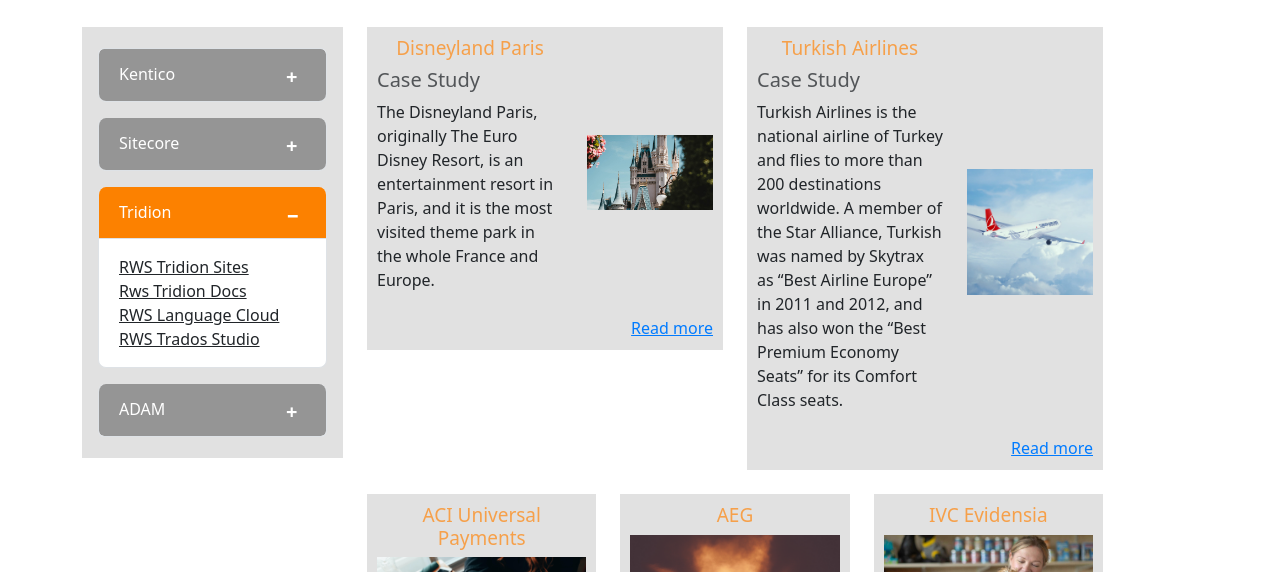
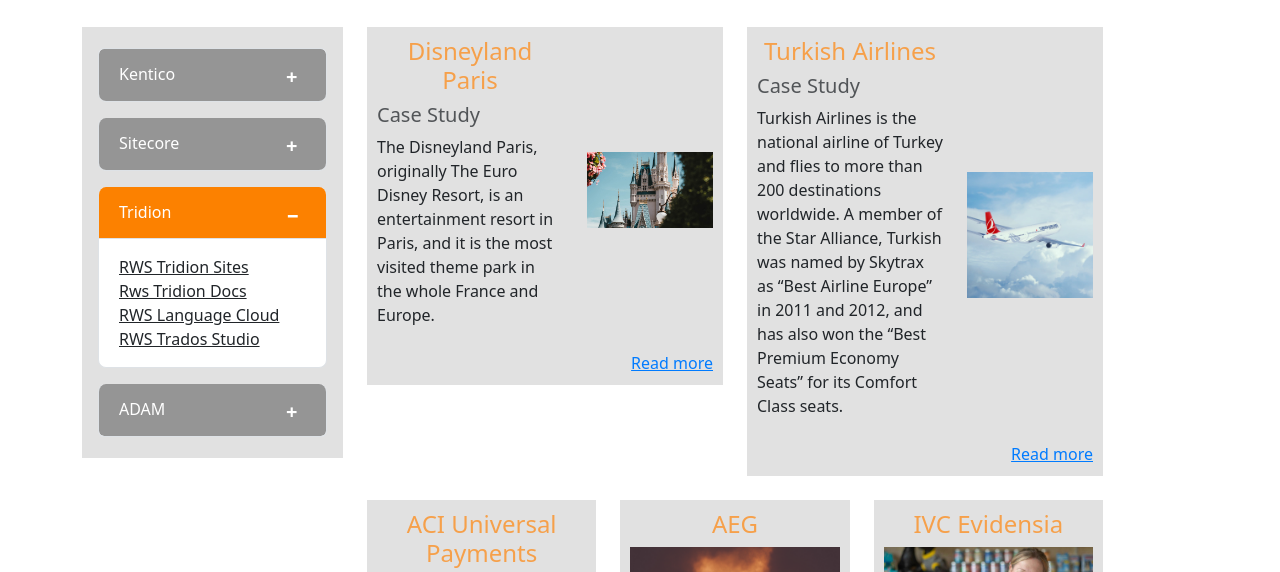
Before and after one commit to KraskoVladimir/exlrt-fe-training, a plain HTML site: page index-bootstrap.html in a window 1280 px wide. Shown: the part 205-777 px from the top of the page. Drawn offline with nearby package versions, Linux system fonts and the light colour scheme.

Commit message:
boostrap - article title change

```diff
--- a/index-bootstrap.css
+++ b/index-bootstrap.css
@@ -51,8 +51,6 @@
 
 .article-title {
   color: #f6a04a;
-  /* font-size: 1.2rem; */
-  font-size: 19px;
 }
 
 .read-more {
--- a/index-bootstrap.html
+++ b/index-bootstrap.html
@@ -136,7 +136,7 @@
                   <article class="mb-4 article">
                     <div class="row align-items-center">
                       <div class="col-7">
-                        <h2 class="article-title text-center">Disneyland Paris</h2>
+                        <h4 class="article-title text-center">Disneyland Paris</h4>
                         <h5 class="text-muted">Case Study</h5>
                         <p>The Disneyland Paris, originally The Euro Disney Resort, is an entertainment resort in Paris, and it is the most visited theme park in the whole France and Europe.</p>
                       </div>
@@ -153,7 +153,7 @@
                   <article class="mb-4 article">
                     <div class="row align-items-center">
                       <div class="col-7 order-2 order-md-1">
-                        <h2 class="article-title text-center">Turkish Airlines</h2>
+                        <h4 class="article-title text-center">Turkish Airlines</h4>
                         <h5 class="text-muted">Case Study</h5>
                         <p>Turkish Airlines is the national airline of Turkey and flies to more than 200 destinations worldwide. A member of the Star Alliance, Turkish was named by Skytrax as “Best Airline Europe” in 2011 and 2012, and has also won the “Best Premium Economy Seats” for its Comfort Class seats.</p>
                       </div>
@@ -170,7 +170,7 @@
                   <article class="mb-4 article">
                     <div class="row">
                       <div class="col-12">
-                        <h2 class="article-title text-center">ACI Universal Payments</h2>
+                        <h4 class="article-title text-center">ACI Universal Payments</h4>
                       </div>
                       <div class="col-12">
                         <img src="assets/images/image-aci.jpg" class="img-fluid mb-3" alt="Article image">
@@ -185,7 +185,7 @@
                   <article class="mb-4 article">
                     <div class="row">
                       <div class="col-12">
-                        <h2 class="article-title text-center">AEG</h2>
+                        <h4 class="article-title text-center">AEG</h4>
                       </div>
                       <div class="col-12 order-2 order-md-1">
                         <img src="assets/images/image-aeg.jpg" class="img-fluid mb-3" alt="Article image">
@@ -200,7 +200,7 @@
                   <article class="mb-4 article">
                     <div class="row">
                       <div class="col-12">
-                        <h2 class="article-title text-center">IVC Evidensia</h2>
+                        <h4 class="article-title text-center">IVC Evidensia</h4>
                       </div>
                       <div class="col-12">
                         <img src="assets/images/image-evidensia.jpg" class="img-fluid mb-3" alt="Article image">
```
